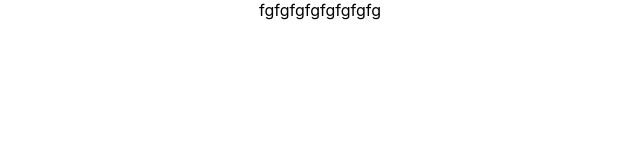
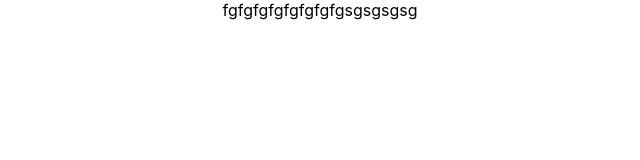
Before and after one commit to NarekAvagyan777/github, a React (Create React App) app: page / in a window 1280 px wide. Shown: the top 160 px of the page, without its empty margins (320-960 px from the left). Built offline with nearby package versions, Linux system fonts and the light colour scheme.

Commit message:
added some new letters

```diff
--- a/src/App.js
+++ b/src/App.js
@@ -3,7 +3,7 @@ import './App.css';
 function App() {
   return (
     <div className="App">
-        fgfgfgfgfgfgfgfg
+        fgfgfgfgfgfgfgfgsgsgsgsg
     </div>
   );
 }
```
